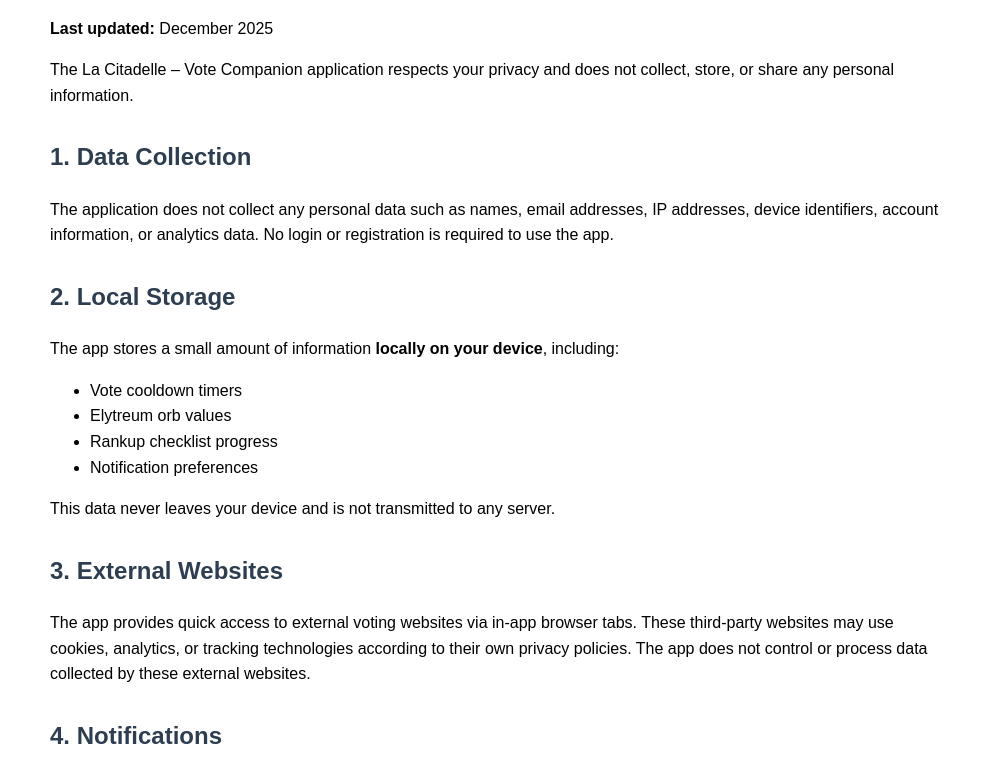
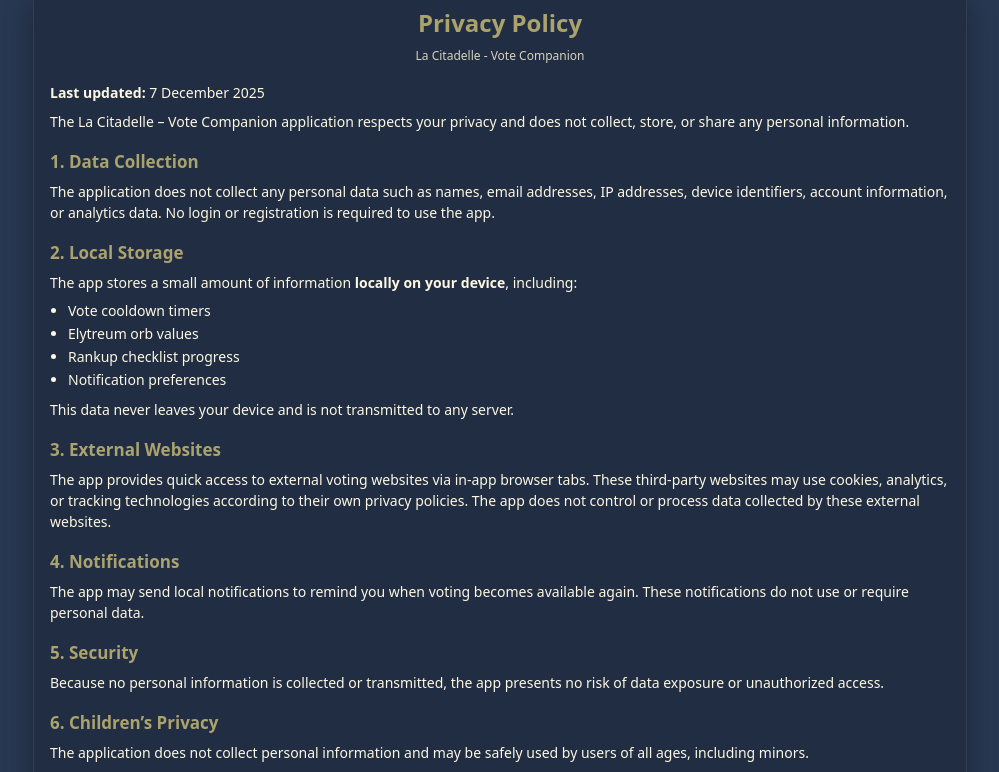
Before and after one commit to Eldrazy-Git/Policy, a plain HTML site: page index.html in a window 1280 px wide. Shown: the part 93-865 px from the top of the page, without its empty margins (140-1139 px from the left). Drawn offline with Linux system fonts and the light colour scheme.

Commit message:
Update index.html

```diff
--- a/index.html
+++ b/index.html
@@ -2,41 +2,133 @@
 <html lang="en">
 <head>
   <meta charset="UTF-8" />
-    <meta name="viewport" content="width=device-width, initial-scale=1.0" />
-    <title>Privacy Policy - La Citadelle Vote Companion</title>
+  <title>Politique de confidentialité - La Citadelle Vote</title>
+  <meta name="viewport" content="width=device-width, initial-scale=1" />
+
   <style>
-        body {
-            font-family: Arial, sans-serif;
+    :root {
+      --bg: #283852;
+      --card: rgba(10, 10, 10, 0.22);
+      --text: #fdf7e3;
+      --muted: #d6d2be;
+      --gold: #aba36d;
+      --radius: 16px;
+    }
+
+    @font-face {
+      font-family: 'MedievalSharp';
+      src: url('file:///android_res/font/medievalsharp.ttf');
+    }
+
+    html, body {
+      margin: 0;
+      padding: 40px 14px 50px;
+      background: var(--bg);
+      color: var(--text);
+      font-family: system-ui, -apple-system, Roboto, "Segoe UI", sans-serif;
+	  -webkit-tap-highlight-color: transparent;
+	  scrollbar-width: none;
+	}
+
+	body::-webkit-scrollbar {
+    width: 0;
+    height: 0;
+    display: none;
+    }
+
+    .page {
       max-width: 900px;
-            margin: auto;
-            padding: 20px;
-            line-height: 1.6;
+      margin: 0 auto;
+      background: var(--card);
+      padding: 18px 16px 20px;
+      border-radius: var(--radius);
+      border: 1px solid rgba(255,255,255,0.08);
+      box-shadow: 0 10px 30px rgba(0,0,0,0.32);
     }
-        h1, h2 {
-            color: #2c3e50;
+
+    h1 {
+      font-size: 24px;
+      margin: 0 0 8px;
+      color: var(--gold);
+      text-align: center;
+      font-family: 'MedievalSharp', system-ui, sans-serif;
     }
-        h1 {
-            margin-bottom: 10px;
+
+    .subtitle {
+      text-align: center;
+      font-size: 12px;
+      color: var(--muted);
+      margin-bottom: 18px;
     }
+
     h2 {
-            margin-top: 30px;
+      font-size: 17px;
+      color: var(--gold);
+      margin: 18px 0 8px;
     }
+
+    p {
+      margin: 4px 0 8px;
+      font-size: 14px;
+      line-height: 1.5;
+      color: var(--text);
+    }
+
+    ul {
+      margin: 4px 0 10px 18px;
+      padding: 0;
+      font-size: 14px;
+      color: var(--text);
+    }
+
+    li {
+      margin-bottom: 4px;
+    }
+
+    .note {
+      font-size: 12px;
+      color: var(--muted);
+      margin-top: 10px;
+    }
+
+    a {
+      color: var(--text);
+      text-decoration: none;
+    }
+
+    a:hover {
+      text-decoration: underline;
+    }
+
+    hr {
+      border: none;
+      border-top: 1px dashed rgba(255,255,255,0.22);
+      margin: 12px 0;
+    }
+
+	footer {
+      margin-top: 40px;
+      font-size: 11px;
+      color: var(--muted);
+      text-align: center;
+    }
+
   </style>
 </head>
 <body>
-    <h1>Privacy Policy – La Citadelle Vote Companion</h1>
-    <p><strong>Last updated:</strong> December 2025</p>
+<div class="page">
+  <h1>Privacy Policy</h1>
+  <div class="subtitle">La Citadelle - Vote Companion</div>
+
+  <p><strong>Last updated:</strong> 7 December 2025</p>
 
   <p>
-        The La Citadelle – Vote Companion application respects your privacy and does not
-        collect, store, or share any personal information.
+    The La Citadelle – Vote Companion application respects your privacy and does not collect, store, or share any personal information.
   </p>
 
   <h2>1. Data Collection</h2>
   <p>
-        The application does not collect any personal data such as names, email addresses,
-        IP addresses, device identifiers, account information, or analytics data.
-        No login or registration is required to use the app.
+    The application does not collect any personal data such as names, email addresses, IP addresses, device identifiers, account information, or analytics data. No login or registration is required to use the app.
   </p>
 
   <h2>2. Local Storage</h2>
@@ -55,22 +147,17 @@
 
   <h2>3. External Websites</h2>
     <p>
-        The app provides quick access to external voting websites via in-app browser tabs.
-        These third-party websites may use cookies, analytics, or tracking technologies
-        according to their own privacy policies. The app does not control or process data
-        collected by these external websites.
+        The app provides quick access to external voting websites via in-app browser tabs. These third-party websites may use cookies, analytics, or tracking technologies according to their own privacy policies. The app does not control or process data collected by these external websites.
     </p>
 
   <h2>4. Notifications</h2>
     <p>
-        The app may send local notifications to remind you when voting becomes available again.
-        These notifications do not use or require personal data.
+        The app may send local notifications to remind you when voting becomes available again. These notifications do not use or require personal data.
     </p>
 
   <h2>5. Security</h2>
     <p>
-        Because no personal information is collected or transmitted, the app presents no risk
-        of data exposure or unauthorized access.
+        Because no personal information is collected or transmitted, the app presents no risk of data exposure or unauthorized access.
     </p>
 
     <h2>6. Children’s Privacy</h2>
@@ -90,5 +177,12 @@
         If you have any questions about this Privacy Policy, you may contact us at:<br>
         <strong>eldrazy.app@gmail.com</strong>
     </p>
+
+  <hr />
+
+  <p class="note">
+	This policy may be adjusted in the event of changes to the application or regulations. In the event of a major change, a new version will be made available with an update to the date above.
+  </p>
+</div>
 </body>
 </html>
```
Lines whose indentation alone changed are shown as unchanged.
